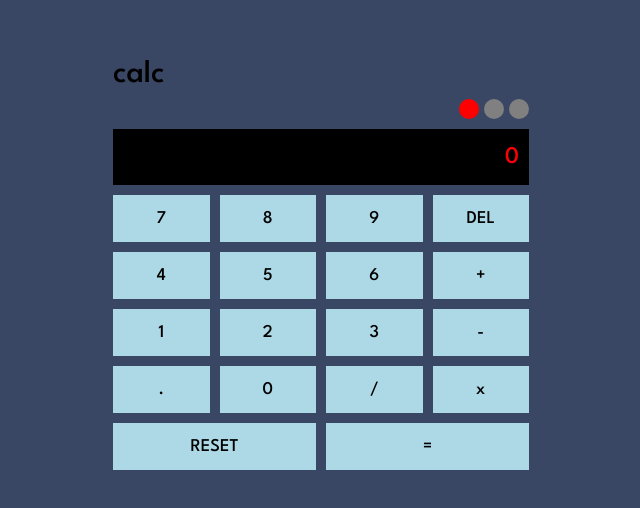
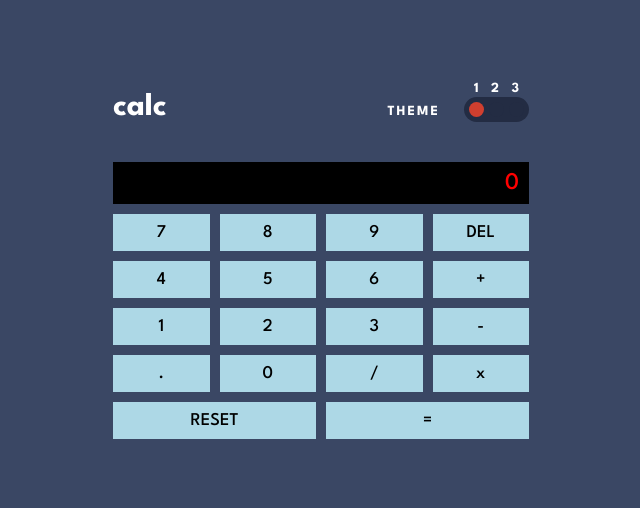
Before and after one commit to mehmetbacik/calculator-app, a React (Create React App) app: page / in a window 1280 px wide. Shown: the part 140-648 px from the top of the page, without its empty margins (319-959 px from the left). Built offline with nearby package versions, Linux system fonts and the light colour scheme.

Commit message:
Update
Updated for header.

```diff
--- a/src/components/Calculator/Calculator.css
+++ b/src/components/Calculator/Calculator.css
@@ -15,22 +15,14 @@
   margin-bottom: 10px;
 }
 
-.theme-selector {
-  display: flex;
-  justify-content: flex-end;
-  margin-bottom: 10px;
-}
-
-.theme-circle {
-  width: 20px;
-  height: 20px;
+.theme-button {
+  width: 15px;
+  height: 15px;
   border-radius: 50%;
-  background-color: gray;
-  margin-left: 5px;
   cursor: pointer;
 }
 
-.theme-circle.active {
+.theme-button.active {
   background-color: red;
 }
 
--- a/src/components/Calculator/Calculator.tsx
+++ b/src/components/Calculator/Calculator.tsx
@@ -1,5 +1,5 @@
 import React, { useState } from "react";
-import { Header } from "../Header/index.ts";
+import { Logo } from "../Logo/index.ts";
 import { Display } from "../Display/index.ts";
 import { Keypad } from "../Keypad/index.ts";
 import { ThemeSelector } from "../ThemeSelector/index.ts";
@@ -38,19 +38,22 @@ const Calculator: React.FC = () => {
     } else if (buttonValue === "C") {
       clearDisplay();
     } else if (buttonValue === "DEL") {
-      setDisplayValue(prevValue => prevValue.slice(0, -1));
+      setDisplayValue((prevValue) => prevValue.slice(0, -1));
     } else if (buttonValue === "RESET") {
       setDisplayValue("0");
     } else {
-      setDisplayValue(prevValue => prevValue === "0" ? buttonValue : prevValue + buttonValue);
+      setDisplayValue((prevValue) =>
+        prevValue === "0" ? buttonValue : prevValue + buttonValue
+      );
     }
   };
 
-
   return (
     <div className="container mx-auto max-w-md p-4">
-      <Header />
-      <ThemeSelector theme={theme} changeTheme={changeTheme} />
+      <div className="flex items-end justify-between mb-10">
+        <Logo />
+        <ThemeSelector theme={theme} changeTheme={changeTheme} />
+      </div>
       <Display displayValue={displayValue} />
       <Keypad handleButtonClick={handleButtonClick} />
     </div>
--- a/src/components/Header/index.ts
+++ /dev/null
@@ -1 +0,0 @@
-export { default as Header } from './Header.tsx';
--- a/src/components/Header/Header.tsx
+++ b/src/components/Logo/Logo.tsx
@@ -2,8 +2,8 @@ import React from "react";
 
 const Header: React.FC = () => {
   return (
-    <div>
-      <span>calc</span>
+    <div className="logo">
+      <span className="content">calc</span>
     </div>
   );
 };
--- /dev/null
+++ b/src/components/Logo/index.ts
@@ -0,0 +1 @@
+export { default as Logo } from './Logo.tsx';
--- a/src/components/ThemeSelector/ThemeSelector.tsx
+++ b/src/components/ThemeSelector/ThemeSelector.tsx
@@ -9,10 +9,13 @@ const ThemeSelector: React.FC<ThemeSelectorProps> = ({
   theme,
   changeTheme,
 }) => {
-  const applyTheme = useCallback((themeNumber: number) => {
+  const applyTheme = useCallback(
+    (themeNumber: number) => {
       document.body.className = `theme-${themeNumber}`;
       changeTheme(themeNumber);
-  }, [changeTheme]);
+    },
+    [changeTheme]
+  );
 
   const isFirstRender = useRef(true);
 
@@ -24,14 +27,28 @@ const ThemeSelector: React.FC<ThemeSelectorProps> = ({
   }, [applyTheme]);
 
   return (
-    <div className="theme-selector">
+    <div className="theme-selector flex items-end gap-6">
+      <div className="headline">
+        <span className="title">Theme</span>
+      </div>
+      <div className="themes flex flex-col items-center gap-[2px]">
+        <div className="title flex items-center justify-between w-full">
+          <span>1</span>
+          <span>2</span>
+          <span>3</span>
+        </div>
+        <div className="buttons flex items-center gap-[5px]">
           {[1, 2, 3].map((themeNumber) => (
             <div
               key={themeNumber}
-          className={`theme-circle ${theme === themeNumber ? "active" : ""}`}
+              className={`theme-button ${
+                theme === themeNumber ? "active" : ""
+              }`}
               onClick={() => applyTheme(themeNumber)}
             ></div>
           ))}
+        </div>
+      </div>
     </div>
   );
 };
--- a/src/styles/styles.scss
+++ b/src/styles/styles.scss
@@ -4,6 +4,45 @@ body {
     @include font;
         &.theme-1 {
             background-color: $very-dark-desaturated-blue-main;
+            .logo {
+                .content {
+                    font-weight: bold;
+                    color: $white;
+                }
+            }
+            .theme-selector {
+                .headline {
+                    .title {
+                        color: $white;
+                        font-size: 14px;
+                        text-transform: uppercase;
+                        letter-spacing: 2px;
+                        font-weight: bold;
+                    }
+                }
+                .themes {
+                    .title {
+                        padding-left: 10px;
+                        padding-right: 10px;
+                        span {
+                            color: $white;
+                            font-size: 14px;
+                            font-weight: bold;
+                        }
+                    }
+                    .buttons {
+                        background-color: $very-dark-desaturated-blue-toggle;
+                        border-radius: 15px;
+                        padding: 5px;
+                        .theme-button {
+                            background-color: $very-dark-desaturated-blue-toggle;
+                            &.active {
+                                background-color: $red;
+                            }
+                        }
+                    }
+                }
+            }
         }
         &.theme-2 {
             background-color: $light-gray;
--- a/src/styles/variables.scss
+++ b/src/styles/variables.scss
@@ -8,6 +8,7 @@ $size: 32px;
 @mixin font {
     font-family: $family;
     font-size: $size;
+    line-height: normal;
 }
 
 
```
Also changed, not shown: src/dist/css/styles.css, 1 other file (tests, documents, lock files or other folders). Lines whose indentation alone changed are shown as unchanged.
